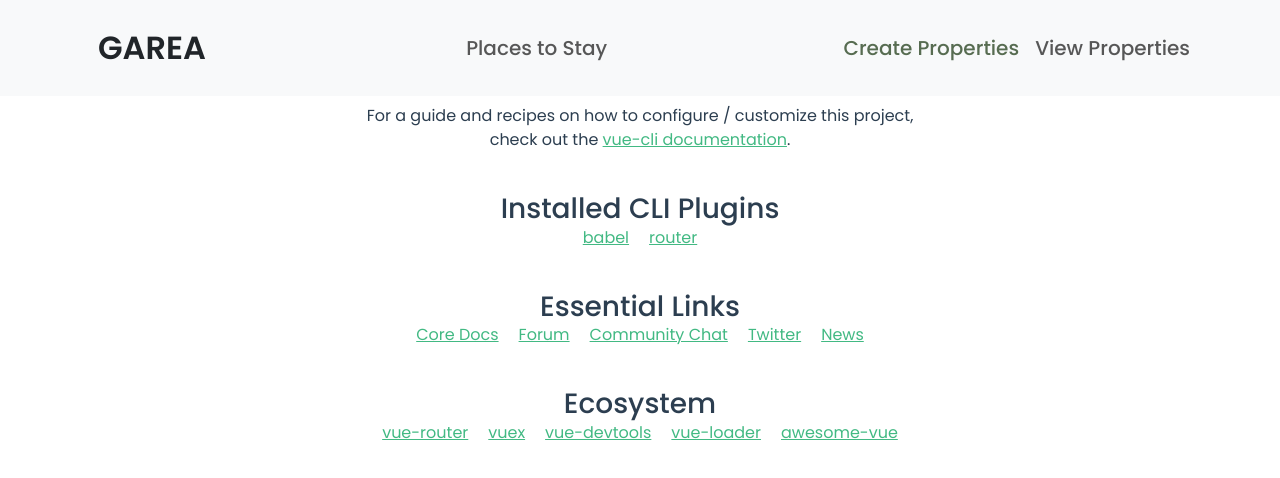
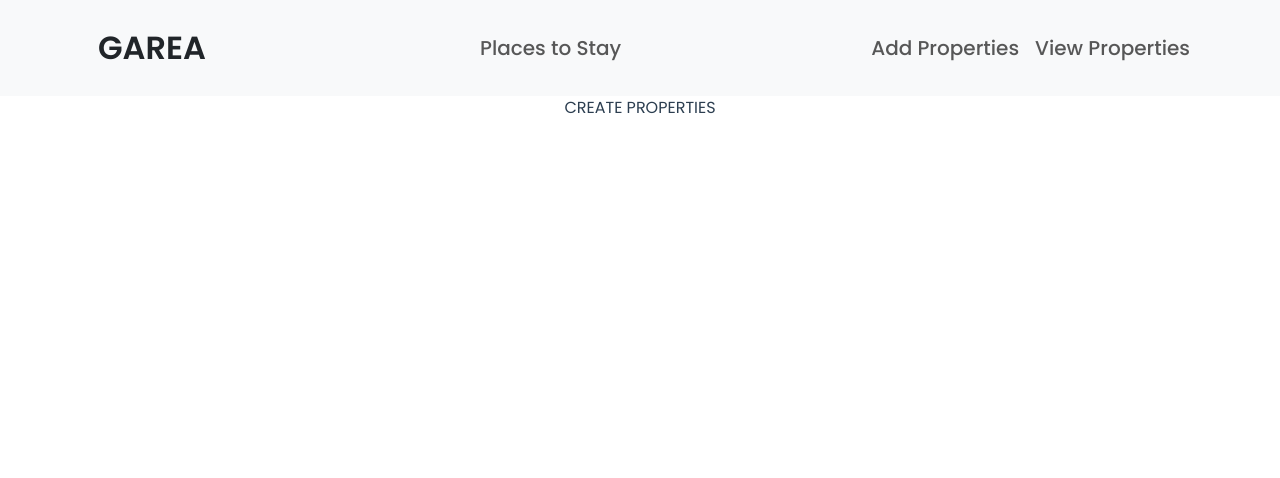
Before and after one commit to ru-wel/-6WCSERVER-WD-302-GAREA, a Vue app: page /createProperties in a window 1280 px wide. Shown: the top 478 px of the page. Built offline with nearby package versions, Linux system fonts and the light colour scheme.

Commit message:
CHANGED ADD PROPERTIES

```diff
--- a/src/App.vue
+++ b/src/App.vue
@@ -13,7 +13,7 @@
 
         <ul class="nav navbar-nav flex-row float-right order-lg-3 text-dark">
           <li class="nav-item">
-            <router-link class="nav-link fs-5 fw-medium" to="/createProperties">Create Properties</router-link>
+            <router-link class="nav-link fs-5 fw-medium" to="/addProperties">Add Properties</router-link>
           </li>
           <li class="nav-item">
             <router-link class="nav-link fs-5 fw-medium" to="/viewProperties">View Properties</router-link>
--- /dev/null
+++ b/src/components/AddProperties.vue
@@ -0,0 +1,30 @@
+<template>
+  <p>CREATE PROPERTIES</p>
+</template>
+
+<script>
+export default {
+  name: 'GAREA',
+  props: {
+    msg: String
+  }
+}
+</script>
+
+<!-- Add "scoped" attribute to limit CSS to this component only -->
+<style scoped>
+h3 {
+  margin: 40px 0 0;
+}
+ul {
+  list-style-type: none;
+  padding: 0;
+}
+li {
+  display: inline-block;
+  margin: 0 10px;
+}
+a {
+  color: #42b983;
+}
+</style>
--- a/src/components/CreateProperties.vue
+++ /dev/null
@@ -1,58 +0,0 @@
-<template>
-    <div class="hello">
-      <h1>{{ msg }}</h1>
-      <p>
-        For a guide and recipes on how to configure / customize this project,<br>
-        check out the
-        <a href="https://cli.vuejs.org" target="_blank" rel="noopener">vue-cli documentation</a>.
-      </p>
-      <h3>Installed CLI Plugins</h3>
-      <ul>
-        <li><a href="https://github.com/vuejs/vue-cli/tree/dev/packages/%40vue/cli-plugin-babel" target="_blank" rel="noopener">babel</a></li>
-        <li><a href="https://github.com/vuejs/vue-cli/tree/dev/packages/%40vue/cli-plugin-router" target="_blank" rel="noopener">router</a></li>
-      </ul>
-      <h3>Essential Links</h3>
-      <ul>
-        <li><a href="https://vuejs.org" target="_blank" rel="noopener">Core Docs</a></li>
-        <li><a href="https://forum.vuejs.org" target="_blank" rel="noopener">Forum</a></li>
-        <li><a href="https://chat.vuejs.org" target="_blank" rel="noopener">Community Chat</a></li>
-        <li><a href="https://twitter.com/vuejs" target="_blank" rel="noopener">Twitter</a></li>
-        <li><a href="https://news.vuejs.org" target="_blank" rel="noopener">News</a></li>
-      </ul>
-      <h3>Ecosystem</h3>
-      <ul>
-        <li><a href="https://router.vuejs.org" target="_blank" rel="noopener">vue-router</a></li>
-        <li><a href="https://vuex.vuejs.org" target="_blank" rel="noopener">vuex</a></li>
-        <li><a href="https://github.com/vuejs/vue-devtools#vue-devtools" target="_blank" rel="noopener">vue-devtools</a></li>
-        <li><a href="https://vue-loader.vuejs.org" target="_blank" rel="noopener">vue-loader</a></li>
-        <li><a href="https://github.com/vuejs/awesome-vue" target="_blank" rel="noopener">awesome-vue</a></li>
-      </ul>
-    </div>
-  </template>
-
-  <script>
-  export default {
-    name: 'GAREA',
-    props: {
-      msg: String
-    }
-  }
-  </script>
-
-  <!-- Add "scoped" attribute to limit CSS to this component only -->
-  <style scoped>
-  h3 {
-    margin: 40px 0 0;
-  }
-  ul {
-    list-style-type: none;
-    padding: 0;
-  }
-  li {
-    display: inline-block;
-    margin: 0 10px;
-  }
-  a {
-    color: #42b983;
-  }
-  </style>
--- a/src/router/index.js
+++ b/src/router/index.js
@@ -18,7 +18,7 @@ const routes = [
   {
     path: '/createProperties',
     name: 'createProperties',
-    component: () => import('../components/CreateProperties.vue')
+    component: () => import('../components/AddProperties.vue')
   },
   {
     path: '/viewProperties',
```
